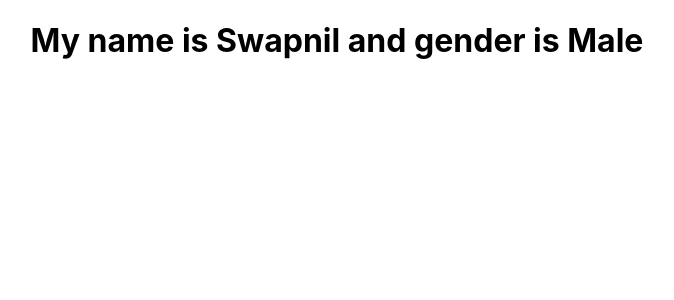
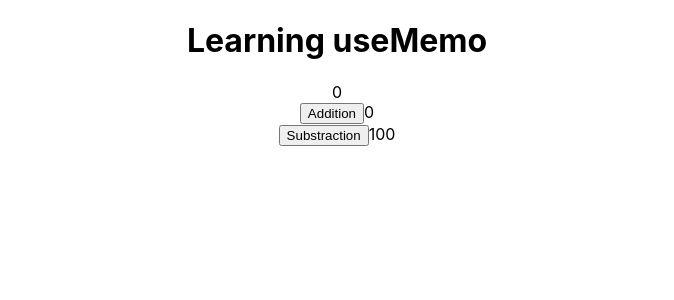
Before and after one commit to swapnilranmale2003/react-practicals, a React (Create React App) app in the folder practiseset2/: page / in a window 1280 px wide. Shown: the top 300 px of the page, without its empty margins (303-977 px from the left). Built offline with nearby package versions, Linux system fonts and the light colour scheme.

Commit message:
useMemo Hooks practical demo

```diff
--- a/practiseset2/src/App.js
+++ b/practiseset2/src/App.js
@@ -1,6 +1,7 @@
 import { createContext } from "react";
 import "./App.css";
 import ChildA from "./component/ChildA";
+import UseMemo from "./component/UseMemo";
 // import UseRef from "./component/UseRef";
 //create,provider,consumer
 //is context api also problamatic
@@ -26,13 +27,14 @@ function App() {
       </data.Provider> */}
 
       {/* useContext hooks */}
-      <data.Provider value={name}>
+      {/* <data.Provider value={name}>
         <data1.Provider value={gender}>
         <ChildA />
         </data1.Provider>
       </data.Provider>
+       */}
 
-
+      <UseMemo />
     </div>
   );
 }
--- /dev/null
+++ b/practiseset2/src/component/UseMemo.jsx
@@ -0,0 +1,25 @@
+import React, { useMemo, useState } from 'react'
+import { data } from '../App';
+
+function UseMemo() {
+const[add, setAdd] = useState(0);
+const[substract, setSubstract]= useState(100);
+const multiplication = useMemo( function multiply(){
+    console.log("**");
+    return add*10;
+},[add])
+
+  return (
+
+    <div>
+      <h1>Learning useMemo</h1>
+      {multiplication} <br />
+      <button onClick={()=>setAdd(add+1)}>Addition</button>
+      <span>{add}</span> <br />
+      <button onClick={()=>setSubstract(substract-1)}>Substraction</button>
+      <span>{substract}</span>
+    </div>
+  )
+}
+
+export default UseMemo
```
